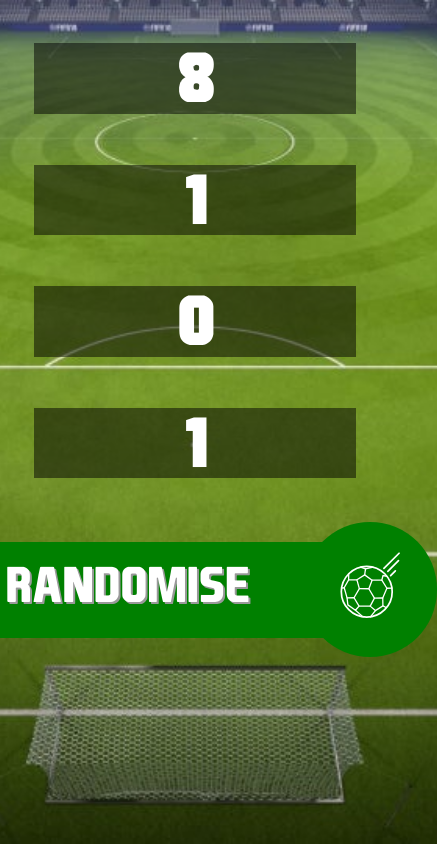
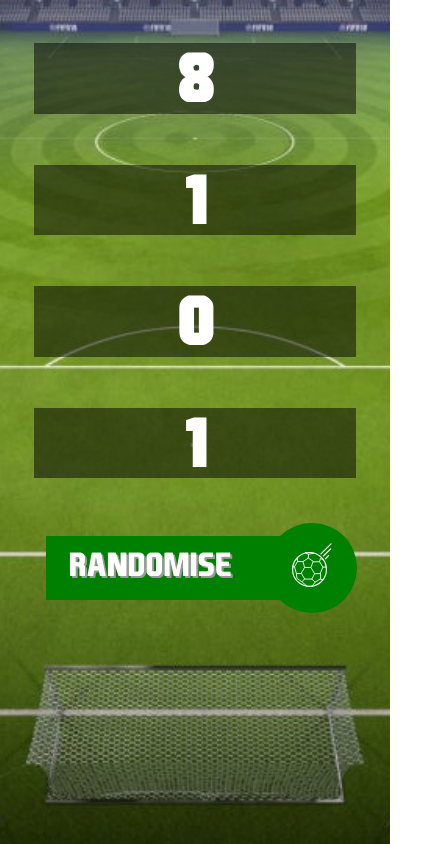
Before and after one commit to davejmacm/Formation-Randomiser, a React (Create React App) app: page / in a window 390 px wide. Shown: the whole page, 437 px wide, since content can reach past the window. Built offline with nearby package versions, Linux system fonts and the light colour scheme.

Commit message:
fix/corrected the responsiveness of the button

```diff
--- a/src/App.css
+++ b/src/App.css
@@ -82,6 +82,11 @@ h2{
   .title{
     display: none;
   }
+  .randomise-button{
+    font-size: 2em;
+    margin: 1rem;
+    padding: .7rem 1.4rem .7rem 1.4rem;
+  }
 }
 
 
```
